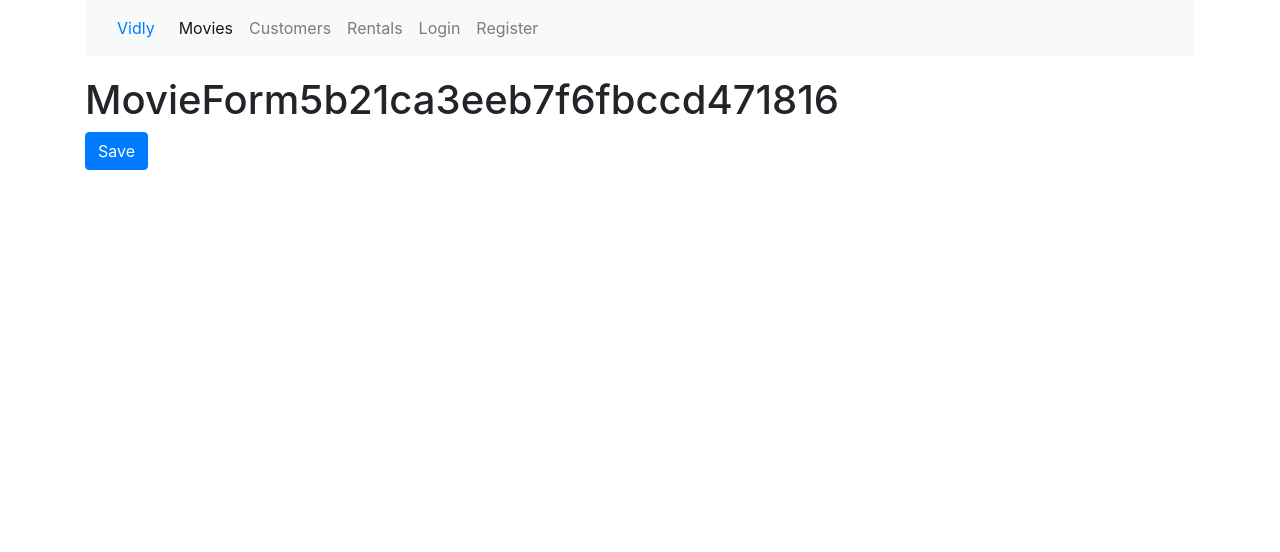
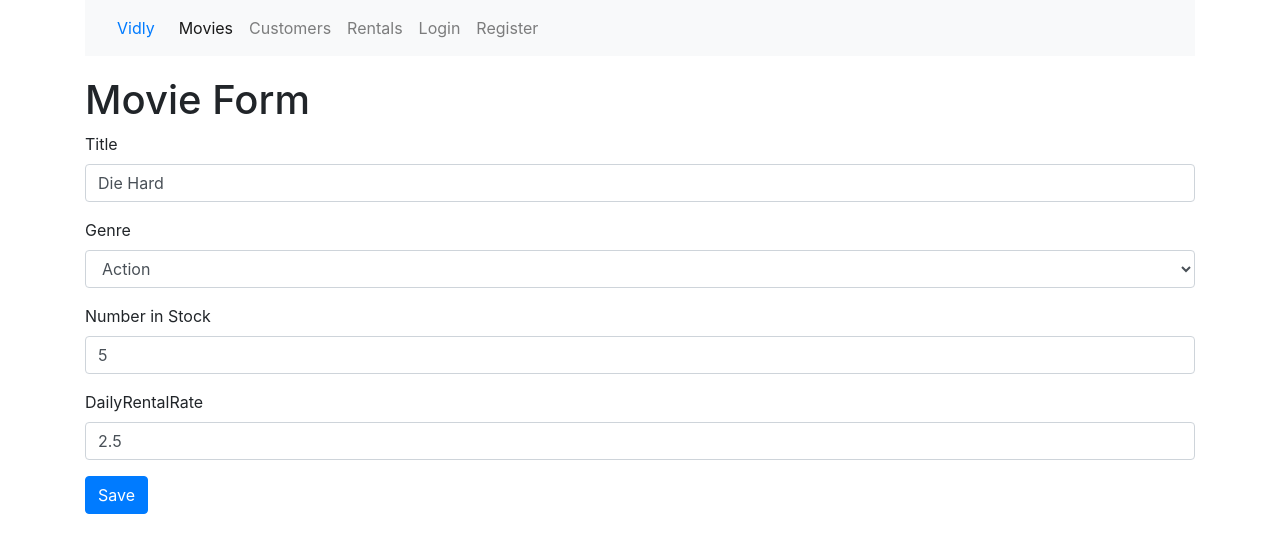
Before and after one commit to aradhya-gupta/vidly_frontend, a React (Create React App) app: page /movies/5b21ca3eeb7f6fbccd471816 in a window 1280 px wide. Shown: the top 552 px of the page. Built offline with nearby package versions, Linux system fonts and the light colour scheme.

Commit message:
Add movieForm

```diff
--- a/src/components/common/form.js
+++ b/src/components/common/form.js
@@ -1,6 +1,7 @@
 import React, { Component } from 'react'
 import Joi from 'joi-browser';
 import Input from './input';
+import Select from './select';
 
 export default class Form extends Component {
     state = {
@@ -8,7 +9,7 @@ export default class Form extends Component {
         errors: {}
     }
     validate = () => {
-        const {error} = Joi.validate(this.state.data, this.schema, { abortEarly: false });
+        const { error } = Joi.validate(this.state.data, this.schema, { abortEarly: false });
         if (!error) return null;
 
         const errors = {};
@@ -64,4 +65,20 @@ export default class Form extends Component {
             />
         )
     }
+
+    renderSelect(name, label, options) {
+        const { data, errors } = this.state;
+
+        return (
+            <Select
+                name={name}
+                value={data[name]}
+                label={label}
+                options={options}
+                onChange={this.handleChange}
+                error={errors[name]}
+            />
+        )
+    }
+
 }
--- a/src/components/common/select.js
+++ b/src/components/common/select.js
@@ -0,0 +1,18 @@
+import React from 'react'
+
+export default function Select({name, label, options, error, ...rest}) {
+    return (
+        <div className="form-group">
+            <label htmlFor={name}>{label}</label>
+            <select name={name} id={name} {...rest} className="form-control">
+                <option value="" />
+                    {options.map(option =>(
+                        <option key={option._id} value={option._id}>
+                            {option.name}
+                        </option>
+                    ))}
+            </select>
+            {error && <div className="alert alert-danger">{error}</div>}
+        </div>
+    )
+}
--- a/src/components/movieForm.js
+++ b/src/components/movieForm.js
@@ -1,10 +1,63 @@
 import React from 'react'
+import Form from './common/form';
+import Joi from "joi-browser";
+import { getGenres } from "../services/fakeGenreService";
+import { getMovie, saveMovie } from "../services/fakeMovieService";
+export default class MovieForm extends Form {
+	state = {
+		data: { title: '', genreId: '', numberInStock: '', dailyRentalRate: '' },
+		genres: [],
+		errors: {}
+	}
+	schema = {
+		_id: Joi.string(),
+		title: Joi.string().required().label("Title"),
+		genreId: Joi.string().required().label("Genre"),
+		numberInStock: Joi.number().min(0).max(100).required().label("Number in Stock"),
+		dailyRentalRate: Joi.number().min(0).max(100).required().label("Daily Rental Rate")
+	}
 
-export default function MovieForm({match, history}) {
-    return (
-        <div>
-            <h1>MovieForm{match.params.id}</h1>
-            <button className="btn btn-primary" onClick={()=>history.push("/movies")}>Save</button>
-        </div>
-    )
+	componentDidMount() {
+		const genres = getGenres();
+		this.setState({ genres });
+
+		const movieId = this.props.match.params.id;
+		if (movieId === "new") return;
+
+		const movie = getMovie(movieId);
+		if (!movie) return this.props.history.replace("/not-found");
+
+		this.setState({ data: this.mapToViewModel(movie) });
+	}
+
+	mapToViewModel(movie) {
+		return {
+			_id: movie._id,
+			title: movie.title,
+			genreId: movie.genre._id,
+			numberInStock: movie.numberInStock,
+			dailyRentalRate: movie.dailyRentalRate
+		}
+	}
+
+	doSubmit = () => {
+		saveMovie(this.state.data);
+
+		this.props.history.push("/movies");
+	}
+	render() {
+		return (
+			<div>
+				<h1>Movie Form</h1>
+
+				<form onSubmit={this.handleSubmit}>
+					{this.renderInput('title', 'Title')}
+					{this.renderSelect('genreId', 'Genre', this.state.genres)}
+					{this.renderInput('numberInStock', 'Number in Stock')}
+					{this.renderInput('dailyRentalRate', 'DailyRentalRate')}
+					{this.renderButton('Save')}
+				</form>
+			</div>
+		)
+	}
 }
```
